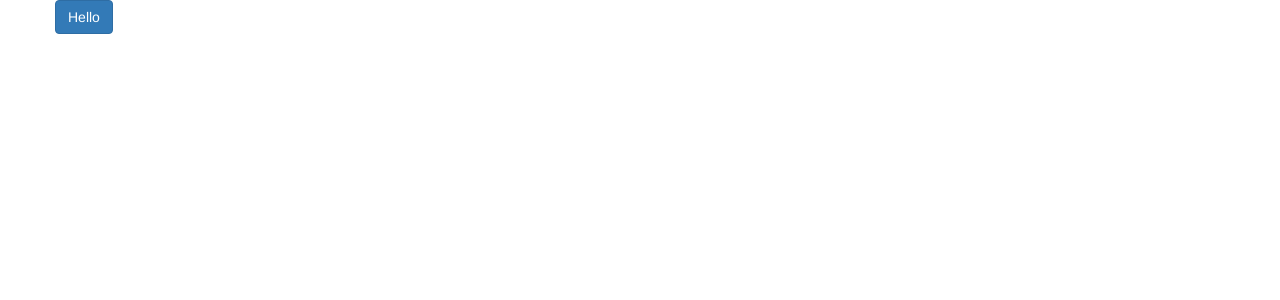
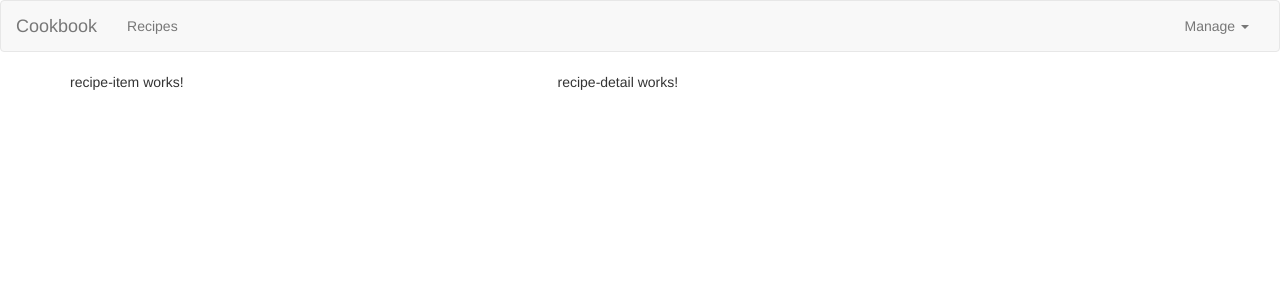
Before and after one commit to JameyMcAuliffe/cookbook-angular_5, an Angular app: page / in a window 1280 px wide. Shown: the top 300 px of the page. Built offline with nearby package versions, Linux system fonts and the light colour scheme.

Commit message:
added nav with holders for links

```diff
--- a/src/app/app.component.html
+++ b/src/app/app.component.html
@@ -1,5 +1,9 @@
+
+<app-header></app-header>
 <div class="container">
   <div class="row">
-      <button class="btn btn-primary">Hello</button>
+      <div class="col-md-12">
+        <app-recipes></app-recipes>
+      </div>
   </div>
 </div>
--- a/src/app/app.module.ts
+++ b/src/app/app.module.ts
@@ -8,6 +8,7 @@ import { RecipeListComponent } from './recipe-list/recipe-list.component';
 import { RecipeItemComponent } from './recipe-item/recipe-item.component';
 import { RecipeDetailComponent } from './recipe-detail/recipe-detail.component';
 import { HeaderComponent } from './header/header.component';
+import { RecipesComponent } from './recipes/recipes.component';
 
 
 @NgModule({
@@ -16,7 +17,8 @@ import { HeaderComponent } from './header/header.component';
     RecipeListComponent,
     RecipeItemComponent,
     RecipeDetailComponent,
-    HeaderComponent
+    HeaderComponent,
+    RecipesComponent
   ],
   imports: [
     BrowserModule,
--- a/src/app/header/header.component.html
+++ b/src/app/header/header.component.html
@@ -1,3 +1,25 @@
-<p>
-  header works!
-</p>
+<nav class="navbar navbar-default">
+	<div class="container-fluid">
+		<div class="navbar-header">
+			<a href="#" class="navbar-brand">Cookbook</a>
+		</div>
+		<div class="collapse navbar-collapse">
+			<ul class="nav navbar-nav">
+				<li>
+					<a href="#">Recipes</a>
+				</li>
+			</ul>
+			<ul class="nav navbar-nav navbar-right">
+				<li class="dropdown">
+					<a href="#" class="dropdown-toggle" role="button">Manage <span class="caret"></span></a>
+					<ul class="dropdown-menu">
+						<li>
+							<a href="#">Save Data</a>
+							<a href="#">Fetch Data</a>
+						</li>
+					</ul>
+				</li>
+			</ul>
+		</div>
+	</div>
+</nav>
--- a/src/app/recipe-list/recipe-list.component.html
+++ b/src/app/recipe-list/recipe-list.component.html
@@ -1,3 +1 @@
-<p>
-  recipe-list works!
-</p>
+<app-recipe-item></app-recipe-item>
--- /dev/null
+++ b/src/app/recipes/recipes.component.html
@@ -0,0 +1,8 @@
+<div class="row">
+	<div class="col-md-5">
+		<app-recipe-list></app-recipe-list>
+	</div>
+	<div class="col-md-7">
+		<app-recipe-detail></app-recipe-detail>
+	</div>
+</div>
--- /dev/null
+++ b/src/app/recipes/recipes.component.ts
@@ -0,0 +1,15 @@
+import { Component, OnInit } from '@angular/core';
+
+@Component({
+  selector: 'app-recipes',
+  templateUrl: './recipes.component.html',
+  styleUrls: ['./recipes.component.css']
+})
+export class RecipesComponent implements OnInit {
+
+  constructor() { }
+
+  ngOnInit() {
+  }
+
+}
```
Also changed, not shown: src/app/recipes/recipes.component.css (added), 1 other file (tests, documents, lock files or other folders).
